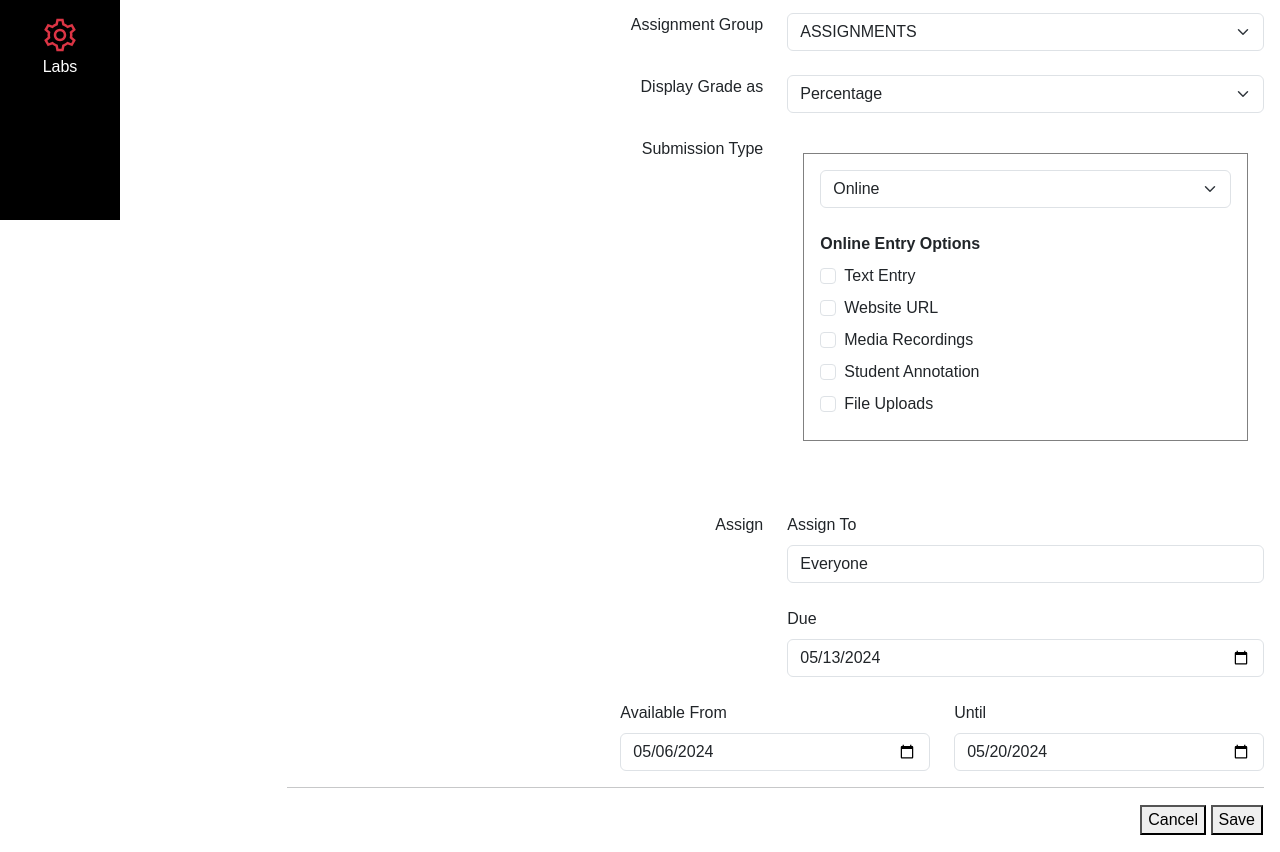
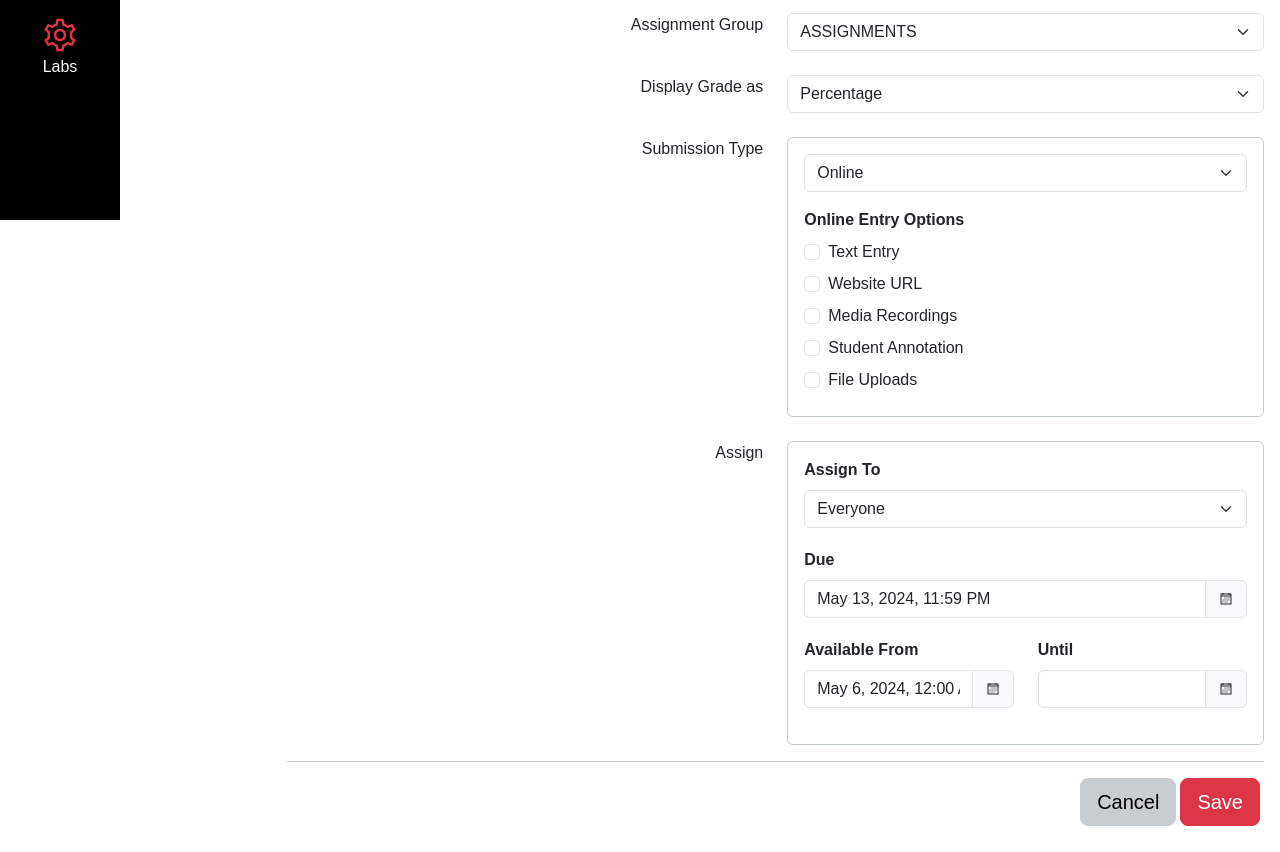
Before and after one commit to wong-anni/kambaz-next-js, a Next.js app: page /courses/1/assignments/1 in a window 1280 px wide. Shown: the part 580-1432 px from the top of the page. Built offline with nearby package versions, Linux system fonts and the light colour scheme.

Commit message:
finished styling assignment editor page

```diff
--- a/app/(kambaz)/courses/[cid]/assignments/[aid]/page.tsx
+++ b/app/(kambaz)/courses/[cid]/assignments/[aid]/page.tsx
@@ -1,13 +1,9 @@
 "use client";
-import Form from "react-bootstrap/Form";
-import FormLabel from "react-bootstrap/FormLabel";
-import FormControl from "react-bootstrap/FormControl";
-import FormGroup from "react-bootstrap/FormGroup";
-import Row from "react-bootstrap/Row";
-import Col from "react-bootstrap/Col";
-import { FormSelect, FormCheck } from "react-bootstrap";
-import ListGroup from "react-bootstrap/ListGroup";
-import ListGroupItem from "react-bootstrap/ListGroupItem";
+import { Form, FormLabel, FormControl, FormGroup, FormSelect, FormCheck } from "react-bootstrap";
+import { Row, Col } from "react-bootstrap";
+import { ListGroup, InputGroup } from "react-bootstrap";
+import { LiaCalendar } from "react-icons/lia";
+import { Button } from "react-bootstrap";
 
 export default function AssignmentEditor() {
     return (
@@ -17,6 +13,7 @@ export default function AssignmentEditor() {
                     <FormLabel htmlFor="wd-name"><strong>Assignment Name</strong></FormLabel>
                     <FormControl id="wd-name" defaultValue="A1" className="mb-4" />
                 </FormGroup>
+
                 <FormGroup>
                     <FormControl as="textarea" id="wd-description"  rows={13} className="mb-4"
                         defaultValue={
@@ -34,11 +31,8 @@ The landing page should include the following:
 
 The Kambas application should include a link to navigate back to the landing page.` } />
                 </FormGroup>
-            </Form>
 
-            <Form>
-                <FormGroup>
-                {/* tr -- declares the start of a row */}
+                <FormGroup className="mb-4">
                 <Row>
                     <Col align="right" valign="top">
                         <FormLabel htmlFor="wd-points">Points</FormLabel>
@@ -47,23 +41,25 @@ The Kambas application should include a link to navigate back to the landing pag
                         <FormControl id="wd-points" defaultValue={100} />
                     </Col>
                 </Row>
+                </FormGroup>
 
-                <br></br>
+                <FormGroup className="mb-4">
                 <Row>
                     <Col align="right" valign="top">
                         <FormLabel htmlFor="wd-group">Assignment Group</FormLabel>
                     </Col>
                     <Col>
-                        <FormSelect id="wd-group">
-                            <option selected value="ASSIGNMENTS">ASSIGNMENTS</option>
+                        <FormSelect id="wd-group" defaultValue="ASSIGNMENTS">
+                            <option value="ASSIGNMENTS">ASSIGNMENTS</option>
                             <option value="A1">A1</option>
                             <option value="A2">A2</option>
                             <option value="A3">A3</option>
                         </FormSelect>
                     </Col>
                 </Row>
+                </FormGroup>
 
-                <br></br>
+                <FormGroup className="mb-4">
                 <Row>
                     <Col align="right" valign="top">
                         <FormLabel htmlFor="wd-display-grade-as">Display Grade as</FormLabel>
@@ -77,32 +73,33 @@ The Kambas application should include a link to navigate back to the landing pag
                         </FormSelect>
                     </Col>
                 </Row>
+                </FormGroup>
 
 
-                <br></br>
+                <FormGroup className="mb-4">
                 <Row>
                     <Col align="right" valign="top">
                         <FormLabel htmlFor="wd-submission-type">Submission Type</FormLabel>
                     </Col>
                     <Col>
-                    <ListGroup className="rounded-0">
-                    <ListGroupItem className="p-3 m-3 mb-5 border-gray">
-
-                        <FormSelect id="wd-submission-type">
+                    <ListGroup className="p-3 rounded-2 assignment-editor-subbox">
+                        <FormSelect id="wd-submission-type" className="mb-3">
                             <option selected value="Online">Online</option>
                             <option value="Paper">Paper</option>
                         </FormSelect>
-                <br></br>
                     <Row>
                         <Col align="left" valign="top">
-                        <FormLabel><strong>Online Entry Options</strong></FormLabel>
+                            <FormLabel className="assignment-editor-spacing">
+                                <strong>Online Entry Options</strong>
+                            </FormLabel>
                         </Col>
                     </Row>
                     <Row>
                         <Col align="left" valign="top">
-                        <span  style={{ display: "inline-flex", gap: "0.5rem" }}>
+                            <span  style={{ display: "inline-flex", gap: "0.5rem"}}>
                             <FormCheck type="checkbox" id="wd-text-entry" />
-                        <FormLabel htmlFor="wd-text-entry">Text Entry</FormLabel>
+                            <FormLabel className="assignment-editor-spacing"
+                                        htmlFor="wd-text-entry">Text Entry</FormLabel>
                             </span>
                         </Col>
                     </Row>
@@ -110,7 +107,8 @@ The Kambas application should include a link to navigate back to the landing pag
                         <Col align="left" valign="top">
                             <span  style={{ display: "inline-flex", gap: "0.5rem" }}>
                             <FormCheck type="checkbox" id="wd-website-url" />
-                        <FormLabel htmlFor="wd-website-url">Website URL </FormLabel>
+                            <FormLabel className="assignment-editor-spacing"
+                                        htmlFor="wd-website-url">Website URL </FormLabel>
                             </span>
                         </Col>
                     </Row>
@@ -118,7 +116,8 @@ The Kambas application should include a link to navigate back to the landing pag
                         <Col align="left" valign="top">
                             <span  style={{ display: "inline-flex", gap: "0.5rem" }}>
                             <FormCheck type="checkbox" id="wd-media-recordings" />
-                        <FormLabel htmlFor="wd-media-recordings">Media Recordings</FormLabel>
+                            <FormLabel className="assignment-editor-spacing"
+                                        htmlFor="wd-media-recordings">Media Recordings</FormLabel>
                             </span>
                         </Col>
                     </Row>
@@ -126,7 +125,8 @@ The Kambas application should include a link to navigate back to the landing pag
                         <Col align="left" valign="top">
                             <span  style={{ display: "inline-flex", gap: "0.5rem" }}>
                             <FormCheck type="checkbox" id="wd-student-annotation" />
-                        <FormLabel htmlFor="wd-student-annotation">Student Annotation</FormLabel>
+                            <FormLabel className="assignment-editor-spacing"
+                                        htmlFor="wd-student-annotation">Student Annotation</FormLabel>
                             </span>
                         </Col>
                     </Row>
@@ -134,91 +134,91 @@ The Kambas application should include a link to navigate back to the landing pag
                         <Col align="left" valign="top">
                             <span  style={{ display: "inline-flex", gap: "0.5rem" }}>
                             <FormCheck type="checkbox" id="wd-file-upload" />
-                        <FormLabel htmlFor="wd-file-upload">File Uploads</FormLabel>
+                            <FormLabel className="assignment-editor-spacing"
+                                        htmlFor="wd-file-upload">File Uploads</FormLabel>
                             </span>
                         </Col>
                     </Row>
-                </ListGroupItem>
                 </ListGroup>
 
                     </Col>
                 </Row>
+                </FormGroup>
 
 
-
-                <br />
+                <FormGroup className="mb-3">
                 <Row>
                     <Col align="right" valign="top">
                         <FormLabel>Assign</FormLabel>
                     </Col>
                     <Col align="left" valign="top">
-                        <FormLabel htmlFor="wd-assign-to">Assign To</FormLabel>
+                        <ListGroup className="p-3 rounded-2 assignment-editor-subbox" >
+                        <FormLabel htmlFor="wd-assign-to"><strong>Assign To</strong></FormLabel>
+
+                <Row>
+                    <Col align="left" valign="top">
+                        <FormSelect id="wd-assign-to" defaultValue="Everyone" className="assignment-editor-spacing">
+                            <option value="assign-to">Everyone</option>
+                        </FormSelect>
                     </Col>
                 </Row>
 
                 <Row>
-                    <Col></Col>
                     <Col align="left" valign="top">
-                        <FormControl id="wd-assign-to" type="text" defaultValue="Everyone" />
+                        <FormLabel htmlFor="wd-due-date"><strong>Due</strong></FormLabel>
+                    </Col>
+                </Row>
+                <Row>
+                    <Col>
+                    <InputGroup className="assignment-editor-spacing">
+                        <FormControl id="wd-due-date"
+                               defaultValue="May 13, 2024, 11:59 PM " />
+                        <InputGroup.Text>  <LiaCalendar /> </InputGroup.Text>
+                    </InputGroup>
                     </Col>
                 </Row>
 
-
-
-                <br />
                 <Row>
-                    <Col></Col>
                     <Col align="left" valign="top">
-                        <FormLabel htmlFor="wd-due-date">Due</FormLabel>
+                        <FormLabel htmlFor="wd-available-from"><strong>Available From</strong></FormLabel>
+                    </Col>
+                    <Col align="left" valign="top">
+                        <FormLabel htmlFor="wd-available-until"><strong>Until</strong></FormLabel>
                     </Col>
                 </Row>
                 <Row>
-                    <Col></Col>
-                    <Col>
-                        <FormControl id="wd-due-date"
-                               type="date"
-                               defaultValue="2024-05-13" />
+                    <Col align="left" valign="top">
+                        <InputGroup className="assignment-editor-spacing">
+                            <FormControl id="wd-available-from"
+                               defaultValue="May 6, 2024, 12:00 AM" />
+                            <InputGroup.Text> <LiaCalendar /> </InputGroup.Text>
+                        </InputGroup>
+                    </Col>
+                    <Col align="left" valign="top">
+                        <InputGroup className="assignment-editor-spacing">
+                            <FormControl id="wd-available-until"/>
+                            <InputGroup.Text> <LiaCalendar /> </InputGroup.Text>
+                        </InputGroup>
                     </Col>
                 </Row>
+                </ListGroup>
+                </Col>
+                </Row>
+                </FormGroup>
 
 
-                <br />
+
+            <hr />
             <Row>
-                    <Col></Col>
-                    <Col align="left" valign="top">
-                        <FormLabel htmlFor="wd-available-from">Available From</FormLabel>
-                    </Col>
-                    <Col align="left" valign="top">
-                        <FormLabel htmlFor="wd-available-until">Until</FormLabel>
+                <Col align="right">
+                    <Button variant="danger" size="lg" className="me-1 float-end">
+                        Save
+                    </Button>
+                    <Button variant="secondary" size="lg" className="me-1 float-end">
+                        Cancel
+                    </Button>
                 </Col>
             </Row>
-                <Row>
-                    <Col></Col>
-                    <Col align="left" valign="top">
-                        <FormControl id="wd-available-from"
-                               type="date"
-                               defaultValue="2024-05-06" />
-                    </Col>
-                    <Col align="left" valign="top">
-                        <FormControl id="wd-available-until"
-                               type="date"
-                               defaultValue="2024-05-20" />
-                    </Col>
-                </Row>
-
-
-                </FormGroup>
             </Form>
-            <hr />
-            <table width="100%">
-                <tfoot>
-                    <tr>
-                        <td align="right">
-                            <button>Cancel</button> <button>Save</button>
-                        </td>
-                    </tr>
-                </tfoot>
-            </table>
-
         </div>
 );}
--- a/app/(kambaz)/styles.css
+++ b/app/(kambaz)/styles.css
@@ -58,3 +58,11 @@ body * {
 .multiple-modules {
     color:#ca1313;
 }
+
+.assignment-editor-subbox {
+    border: 1px solid rgba(47, 79, 79, 0.29);
+}
+
+.assignment-editor-spacing {
+    margin-bottom: 20px;
+}
```
Lines whose indentation alone changed are shown as unchanged.
